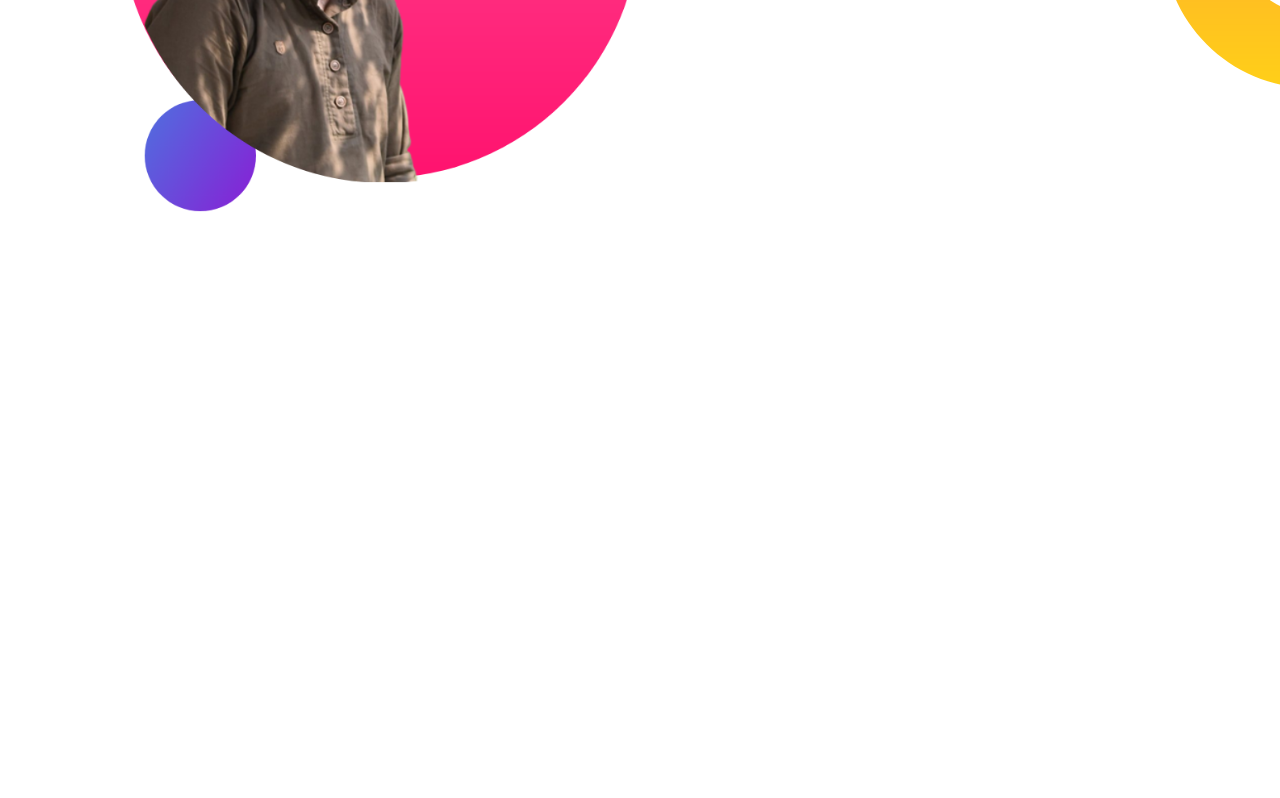
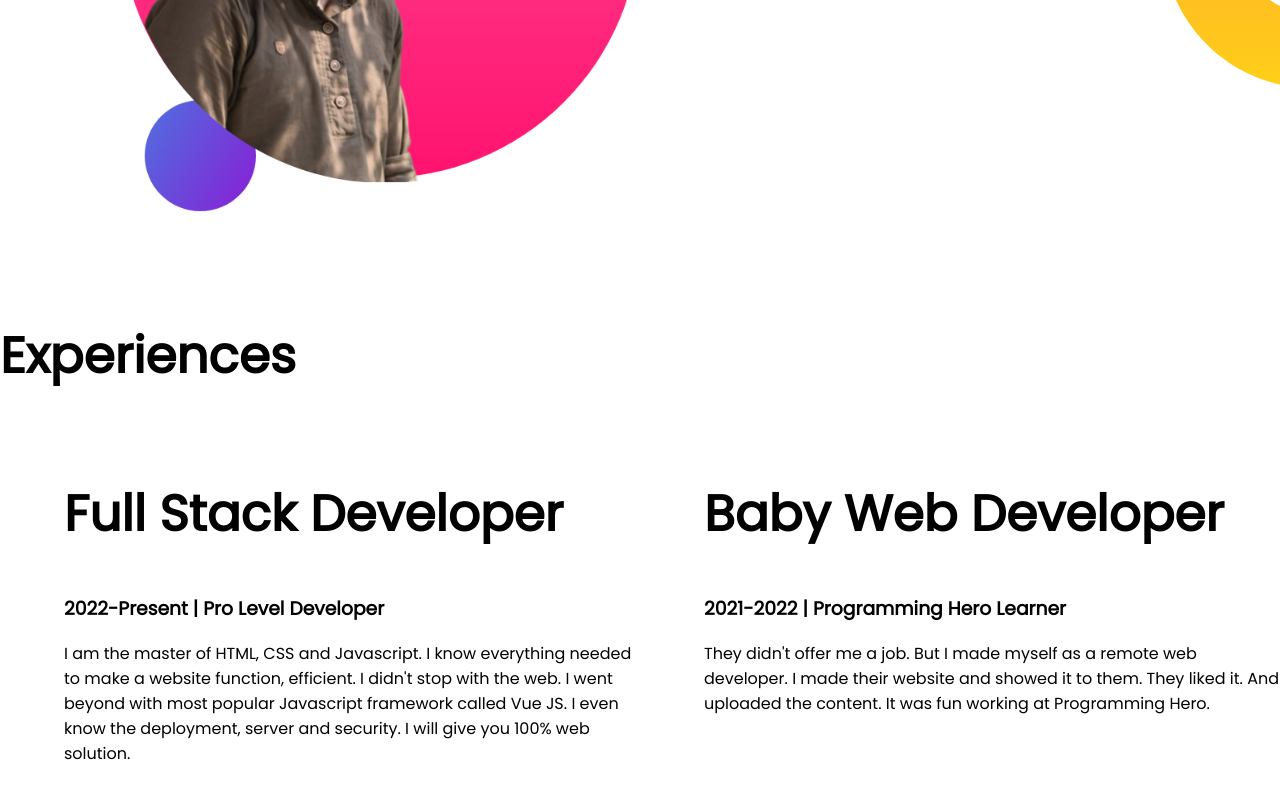
Before and after one commit to NeyamulOmy/dev-portfolio, a plain HTML site: page index.html in a window 1280 px wide. Shown: the part 1020-1818 px from the top of the page. Before the commit the page ends 1339 px from the top, so only its background shows below. Drawn offline with Linux system fonts and the light colour scheme.

Commit message:
added experiences section

```diff
--- a/index.html
+++ b/index.html
@@ -14,7 +14,7 @@
 </head>
 
 <body>
-    <section class="top-section">
+    <section class="top-section flex-container">
         <div class="half-width">
             <h1>Welcome To</h1>
             <h1><span id="Omy">Neyamul</span>'s Universe</h1>
@@ -29,7 +29,7 @@
             <img src="images/omy-bg.png" alt="Neyamul Haque">
         </div>
     </section>
-    <section class="dream-section">
+    <section class="dream-section flex-container">
         <div class="half-width">
             <img src="images/omy-bg2.png" alt="Neyamul Haque">
         </div>
@@ -41,6 +41,31 @@
             <a class="linked-button" target="_blank" href=""> Download Resume</a>
         </div>
     </section>
+    <section class="exp-section">
+        <h1>Experiences</h1>
+        <div class="flex-container">
+            <div class="half-width">
+                <h1>Full Stack Developer</h1>
+                <h3>2022-Present | Pro Level Developer</h3>
+                <p>
+                    I am the master of HTML, CSS and Javascript. I know everything needed to make a website function,
+                    efficient. I didn't stop with the web. I went beyond with most popular Javascript framework called
+                    Vue
+                    JS. I even know the deployment, server and security. I will give you 100% web solution.
+                </p>
+
+            </div>
+            <div class="half-width">
+                <h1>Baby Web Developer</h1>
+                <h3>2021-2022 | Programming Hero Learner</h3>
+                <p>
+                    They didn't offer me a job. But I made myself as a remote web developer. I made their website and
+                    showed
+                    it to them. They liked it. And uploaded the content. It was fun working at Programming Hero.
+                </p>
+            </div>
+        </div>
+    </section>
 </body>
 
 </html>
--- a/style.css
+++ b/style.css
@@ -11,7 +11,7 @@ h1 {
     color: orange;
 }
 
-section {
+.flex-container {
     display: flex;
     margin-bottom: 100px;
 }
```
